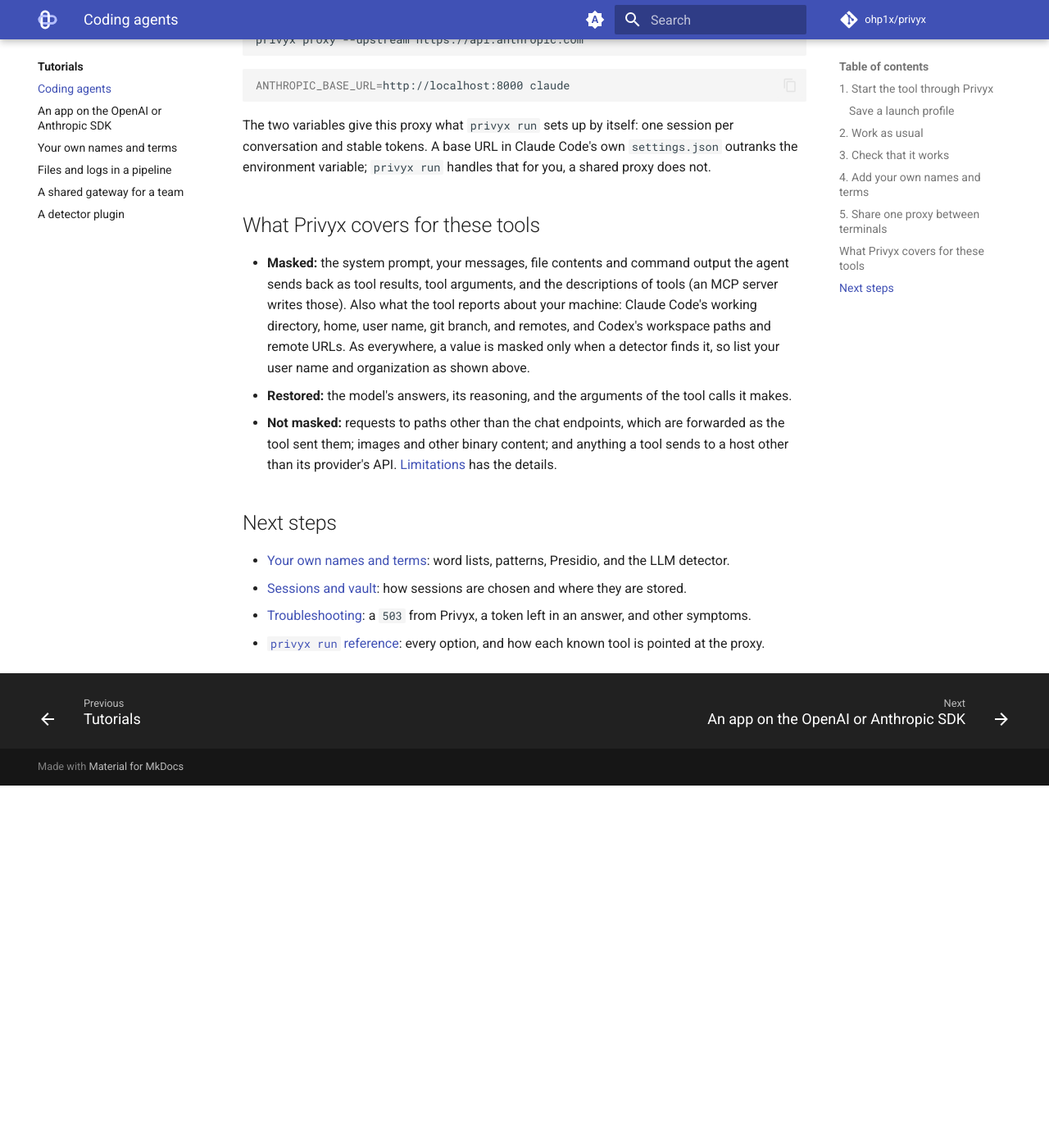
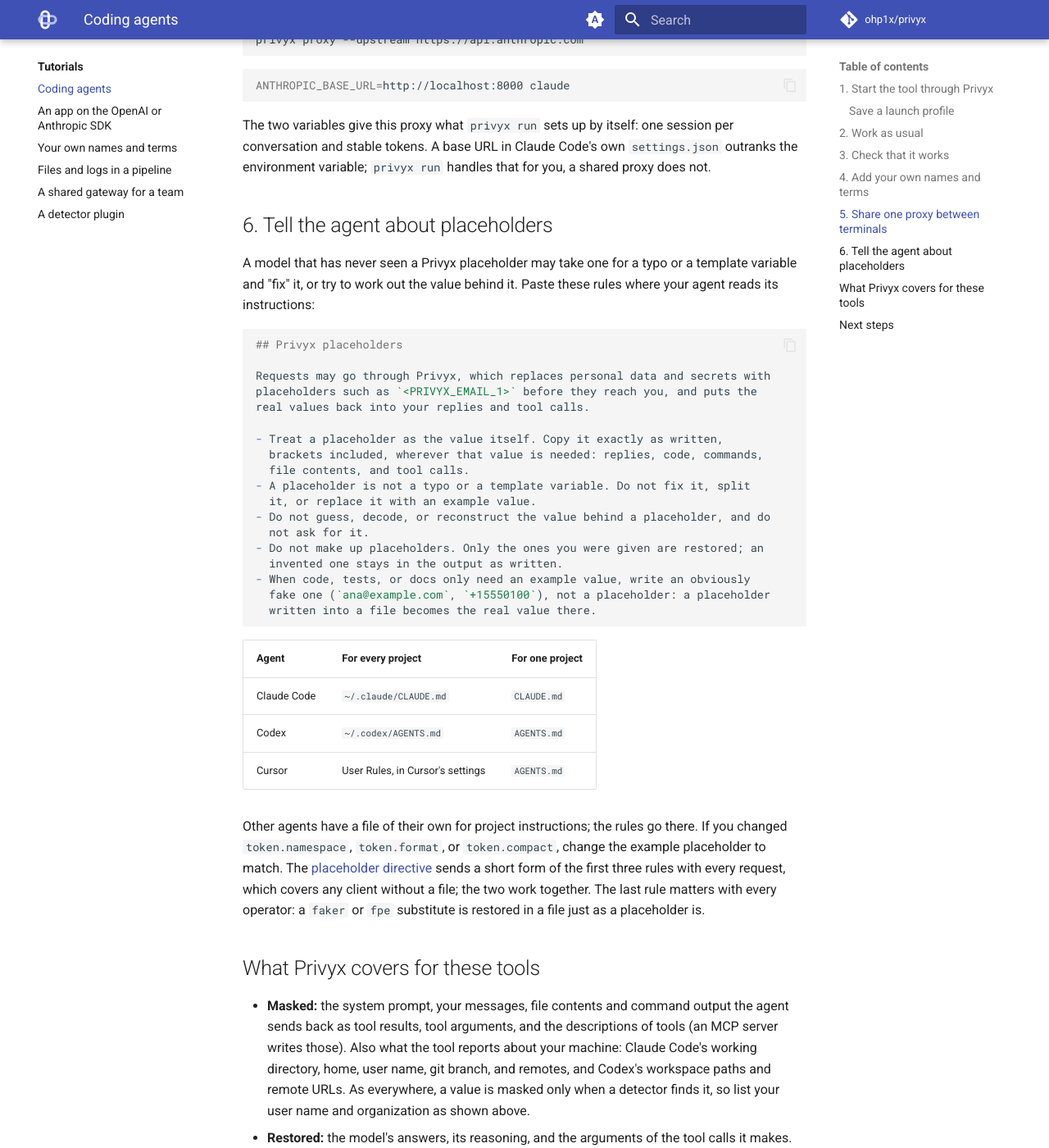
Before and after one commit to ohp1x/privyx, an MkDocs documentation site: the page built from docs/tutorials/coding-agents.md, in a window 1280 px wide and 1400 px high, scrolled down 4765 px. Shown: the whole window at 82% size. Built offline with MkDocs 1.6.1 and Material for MkDocs 9.7.7, drawn with Linux system fonts in a browser that asks for light colours; comment, search, counter and statistics services are not loaded; before the commit the page ends 5723 px from its top, so only the background shows below that.

Commit message:
docs(tutorials): add agent rules for privyx placeholders (#193)

````diff
--- a/docs/tutorials/coding-agents.md
+++ b/docs/tutorials/coding-agents.md
@@ -302,6 +302,47 @@
 `settings.json` outranks the environment variable; `privyx run` handles that
 for you, a shared proxy does not.
 
+## 6. Tell the agent about placeholders
+
+A model that has never seen a Privyx placeholder may take one for a typo or a
+template variable and "fix" it, or try to work out the value behind it. Paste
+these rules where your agent reads its instructions:
+
+```markdown
+## Privyx placeholders
+
+Requests may go through Privyx, which replaces personal data and secrets with
+placeholders such as `<PRIVYX_EMAIL_1>` before they reach you, and puts the
+real values back into your replies and tool calls.
+
+- Treat a placeholder as the value itself. Copy it exactly as written,
+  brackets included, wherever that value is needed: replies, code, commands,
+  file contents, and tool calls.
+- A placeholder is not a typo or a template variable. Do not fix it, split
+  it, or replace it with an example value.
+- Do not guess, decode, or reconstruct the value behind a placeholder, and do
+  not ask for it.
+- Do not make up placeholders. Only the ones you were given are restored; an
+  invented one stays in the output as written.
+- When code, tests, or docs only need an example value, write an obviously
+  fake one (`ana@example.com`, `+15550100`), not a placeholder: a placeholder
+  written into a file becomes the real value there.
+```
+
+| Agent | For every project | For one project |
+|---|---|---|
+| Claude Code | `~/.claude/CLAUDE.md` | `CLAUDE.md` |
+| Codex | `~/.codex/AGENTS.md` | `AGENTS.md` |
+| Cursor | User Rules, in Cursor's settings | `AGENTS.md` |
+
+Other agents have a file of their own for project instructions; the rules go
+there. If you changed `token.namespace`, `token.format`, or `token.compact`,
+change the example placeholder to match. The
+[placeholder directive](../guide/masking.md#placeholder-directive) sends a
+short form of the first three rules with every request, which covers any
+client without a file; the two work together. The last rule matters with every operator: a
+`faker` or `fpe` substitute is restored in a file just as a placeholder is.
+
 ## What Privyx covers for these tools
 
 - **Masked:** the system prompt, your messages, file contents and command
````
